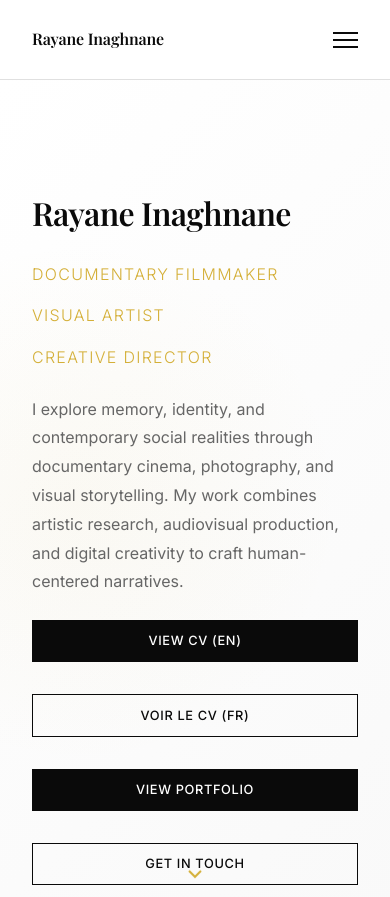
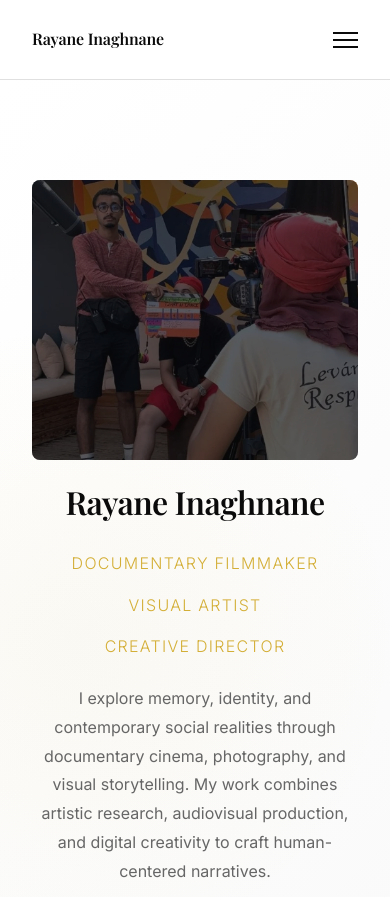
Before and after one commit to rayaneinaghnane/portfolio, a website: page index.html in a window 390 px wide. Shown: the top 897 px of the page. Drawn offline with nearby package versions, Linux system fonts and the light colour scheme.

Commit message:
Improve mobile responsiveness and CV links

```diff
--- a/css/styles.css
+++ b/css/styles.css
@@ -1394,10 +1394,32 @@ section {
 @media (max-width: 1024px) {
     .hero-content {
         grid-template-columns: 1fr;
+        gap: var(--spacing-xl);
     }
 
     .hero-visual {
-        display: none;
+        display: block;
+        min-height: 280px;
+        order: -1;
+    }
+
+    .hero-image {
+        min-height: 280px;
+    }
+
+    .hero-text {
+        text-align: center;
+    }
+
+    .hero-description {
+        max-width: none;
+        margin-left: auto;
+        margin-right: auto;
+    }
+
+    .hero-cta {
+        justify-content: center;
+        flex-wrap: wrap;
     }
 
     .timeline::before {
@@ -1435,6 +1457,33 @@ section {
         --spacing-lg: 2rem;
         --spacing-xl: 2.5rem;
         --spacing-2xl: 3.5rem;
+    }
+
+    .hero {
+        min-height: auto;
+        padding: 100px var(--spacing-md) var(--spacing-lg);
+    }
+
+    .hero-content {
+        gap: var(--spacing-lg);
+    }
+
+    .hero-title {
+        font-size: clamp(2rem, 6vw, 2.7rem);
+    }
+
+    .hero-description {
+        font-size: 1rem;
+    }
+
+    .hero-cta {
+        flex-direction: column;
+        align-items: stretch;
+    }
+
+    .btn {
+        width: 100%;
+        text-align: center;
     }
 
     .navbar-container {
@@ -1465,15 +1514,6 @@ section {
         border-top: 1px solid var(--border-color);
     }
 
-    .hero-cta {
-        flex-direction: column;
-    }
-
-    .btn {
-        width: 100%;
-        text-align: center;
-    }
-
     .skills-grid {
         grid-template-columns: 1fr;
     }
@@ -1484,6 +1524,15 @@ section {
 
     .projects-grid {
         grid-template-columns: 1fr;
+        gap: var(--spacing-md);
+    }
+
+    .project-image {
+        aspect-ratio: 4 / 3;
+    }
+
+    .project-info {
+        padding: var(--spacing-md);
     }
 
     .social-grid {
```
